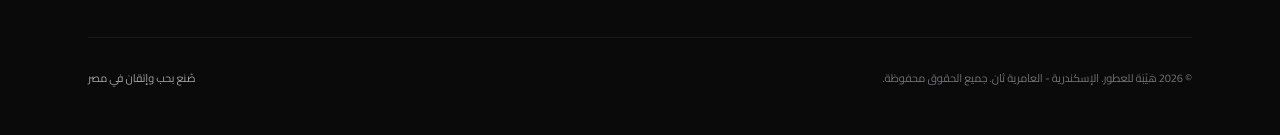
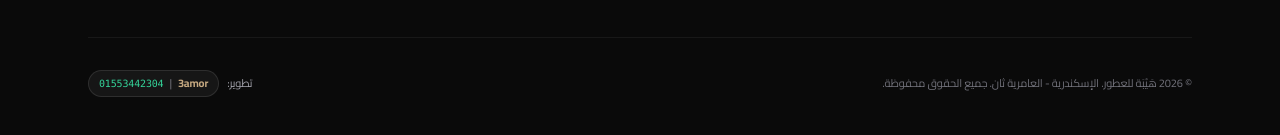
Before and after one commit to umar-essayed/heba-perfumes, a Next.js app: page /shop in a window 1280 px wide. Shown: the part 4313-4448 px from the top of the page. Built offline with nearby package versions, Linux system fonts and the light colour scheme; no server answers.

Commit message:
feat: add developer credit 3amor with whatsapp in footer and readme

```diff
--- a/src/components/layout/Footer.tsx
+++ b/src/components/layout/Footer.tsx
@@ -202,7 +202,20 @@ export default function Footer() {
         {/* Bottom Bar */}
         <div className="pt-8 border-t border-white/[0.06] flex flex-col sm:flex-row items-center justify-between gap-4 text-[11px] text-zinc-500">
           <p>© {new Date().getFullYear()} هَيْبَة للعطور. الإسكندرية - العامرية ثان. جميع الحقوق محفوظة.</p>
-          <p className="text-zinc-400">صُنع بحب وإتقان في مصر</p>
+          <div className="flex items-center gap-2">
+            <span className="text-zinc-400">تطوير:</span>
+            <a
+              href="https://wa.me/201553442304"
+              target="_blank"
+              rel="noopener noreferrer"
+              className="inline-flex items-center gap-1.5 text-[#C5A880] hover:text-white font-medium bg-white/5 hover:bg-white/10 px-2.5 py-1 rounded-full border border-white/10 transition-colors"
+              title="تواصل مع المطور عبر واتساب"
+            >
+              <span className="font-bold">3amor</span>
+              <span className="text-zinc-500">|</span>
+              <span className="font-mono text-[10px] text-emerald-400" dir="ltr">01553442304</span>
+            </a>
+          </div>
         </div>
 
       </div>
```
Also changed, not shown: 1 other file (tests, documents, lock files or other folders).
